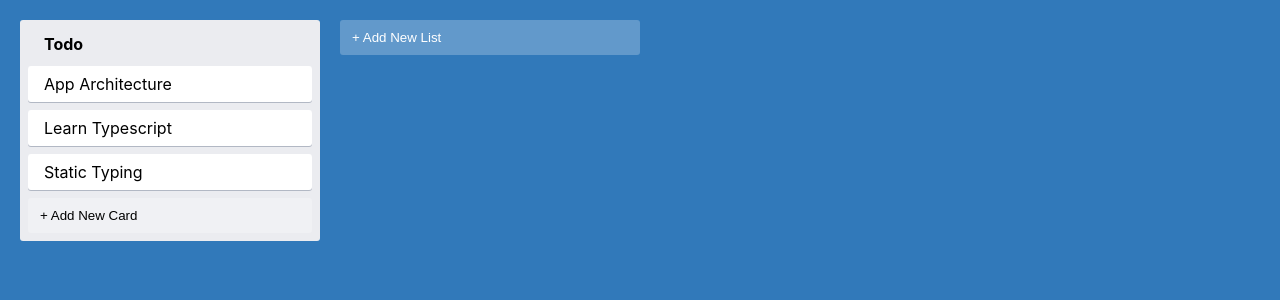
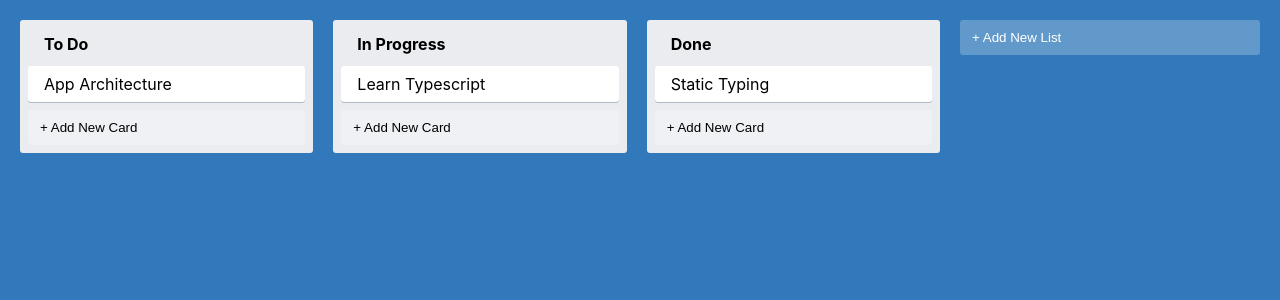
Before and after one commit to ErikOstlund/trello-clone, a React (Create React App) app: page / in a window 1280 px wide. Shown: the top 300 px of the page. Built offline with nearby package versions, Linux system fonts and the light colour scheme.

Commit message:
Created Global State
Using useContext and a provider

```diff
--- a/src/App.tsx
+++ b/src/App.tsx
@@ -1,11 +1,17 @@
 import { AppContainer } from './styles';
 import { Column } from './components/Column';
 import { AddNewItem } from './components/AddNewItem';
+import { useAppState } from './state/AppStateContext';
 
 export const App = () => {
+	const { lists } = useAppState();
+
 	return (
 		<AppContainer>
-			<Column text='Todo' />
+			{lists.map((list) => (
+				<Column key={list.id} id={list.id} text={list.text} />
+			))}
+
 			<AddNewItem toggleButtonText='+ Add New List' onAdd={console.log} />
 		</AppContainer>
 	);
--- a/src/components/Card.tsx
+++ b/src/components/Card.tsx
@@ -1,6 +1,7 @@
 import { CardContainer } from '../styles';
 
 type CardProps = {
+	id: string;
 	text: string;
 };
 
--- a/src/components/Column.tsx
+++ b/src/components/Column.tsx
@@ -1,18 +1,26 @@
 import { ColumnContainer, ColumnTitle } from '../styles';
 import { AddNewItem } from './AddNewItem';
 import { Card } from './Card';
+import { useAppState } from '../state/AppStateContext';
 
 type ColumnProp = {
+	id: string;
 	text: string;
 };
 
-export const Column = ({ text }: ColumnProp) => {
+export const Column = ({ text, id }: ColumnProp) => {
+	const { getTasksByListId } = useAppState();
+
+	const tasks = getTasksByListId(id);
+
 	return (
 		<ColumnContainer>
 			<ColumnTitle>{text}</ColumnTitle>
-			<Card text='App Architecture' />
-			<Card text='Learn Typescript' />
-			<Card text='Static Typing' />
+
+			{tasks.map((task) => (
+				<Card key={task.id} id={task.id} text={task.text} />
+			))}
+
 			<AddNewItem toggleButtonText='+ Add New Card' onAdd={console.log} dark />
 		</ColumnContainer>
 	);
--- a/src/index.tsx
+++ b/src/index.tsx
@@ -2,12 +2,15 @@
 import ReactDOM from 'react-dom/client';
 import './index.css';
 import { App } from './App';
+import { AppStateProvider } from './state/AppStateContext';
 
 const root = ReactDOM.createRoot(
 	document.getElementById('root') as HTMLElement
 );
 root.render(
 	<React.StrictMode>
-		<App />
+		<AppStateProvider>
+			<App />
+		</AppStateProvider>
 	</React.StrictMode>
 );
--- /dev/null
+++ b/src/state/AppStateContext.tsx
@@ -0,0 +1,75 @@
+import { createContext, useContext } from 'react';
+
+// ---------- type the data structure
+type Task = {
+	id: string;
+	text: string;
+};
+
+type List = {
+	id: string;
+	text: string;
+	tasks: Task[];
+};
+
+export type AppState = {
+	lists: List[];
+};
+
+// ---------- hardcode the initial data
+const appData: AppState = {
+	lists: [
+		{
+			id: '0',
+			text: 'To Do',
+			tasks: [{ id: 'c0', text: 'App Architecture' }]
+		},
+		{
+			id: '1',
+			text: 'In Progress',
+			tasks: [{ id: 'c2', text: 'Learn Typescript' }]
+		},
+		{
+			id: '2',
+			text: 'Done',
+			tasks: [{ id: 'c3', text: 'Static Typing' }]
+		}
+	]
+};
+
+// ---------- Define the app state context
+
+type AppStateContextProps = {
+	lists: List[];
+	getTasksByListId(id: string): Task[];
+};
+
+const AppStateContext = createContext<AppStateContextProps>(
+	{} as AppStateContextProps
+);
+
+// ---------- Define the Provider
+
+export const AppStateProvider = ({
+	children
+}: {
+	children: React.ReactNode;
+}) => {
+	const { lists } = appData;
+
+	const getTasksByListId = (id: string) => {
+		return lists.find((list) => list.id === id)?.tasks || [];
+	};
+
+	return (
+		<AppStateContext.Provider value={{ lists, getTasksByListId }}>
+			{children}
+		</AppStateContext.Provider>
+	);
+};
+
+// ---------- Custom hook to access data in context
+
+export const useAppState = () => {
+	return useContext(AppStateContext);
+};
```
